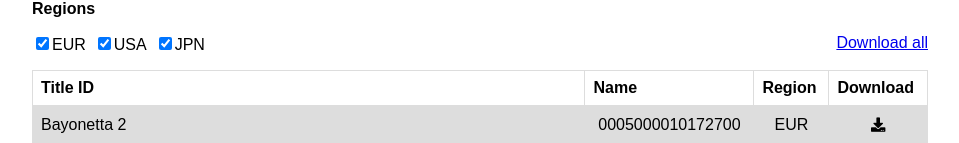
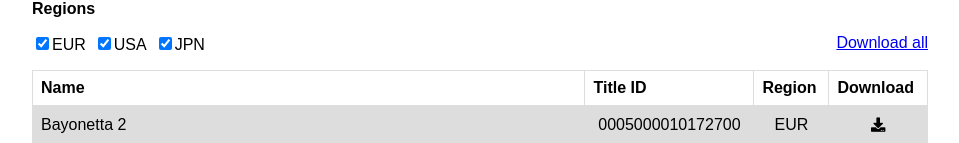
Before and after one commit to chriztr/cemu_shader_and_pipeline_caches, a Vue app: page / in a window 1280 px wide. Shown: the part 269-412 px from the top of the page, without its empty margins (160-1119 px from the left). Built offline with nearby package versions, Linux system fonts and the light colour scheme.

Commit message:
fixed table headers

```diff
--- a/src/App.vue
+++ b/src/App.vue
@@ -93,8 +93,8 @@
   <div id="list" class="tableContainer">
     <table>
       <tr>
+        <th>Name</th>
         <th>Title ID</th>
-        <th>Name</th>
         <th>Region</th>
         <th>Download</th>
       </tr>
```
